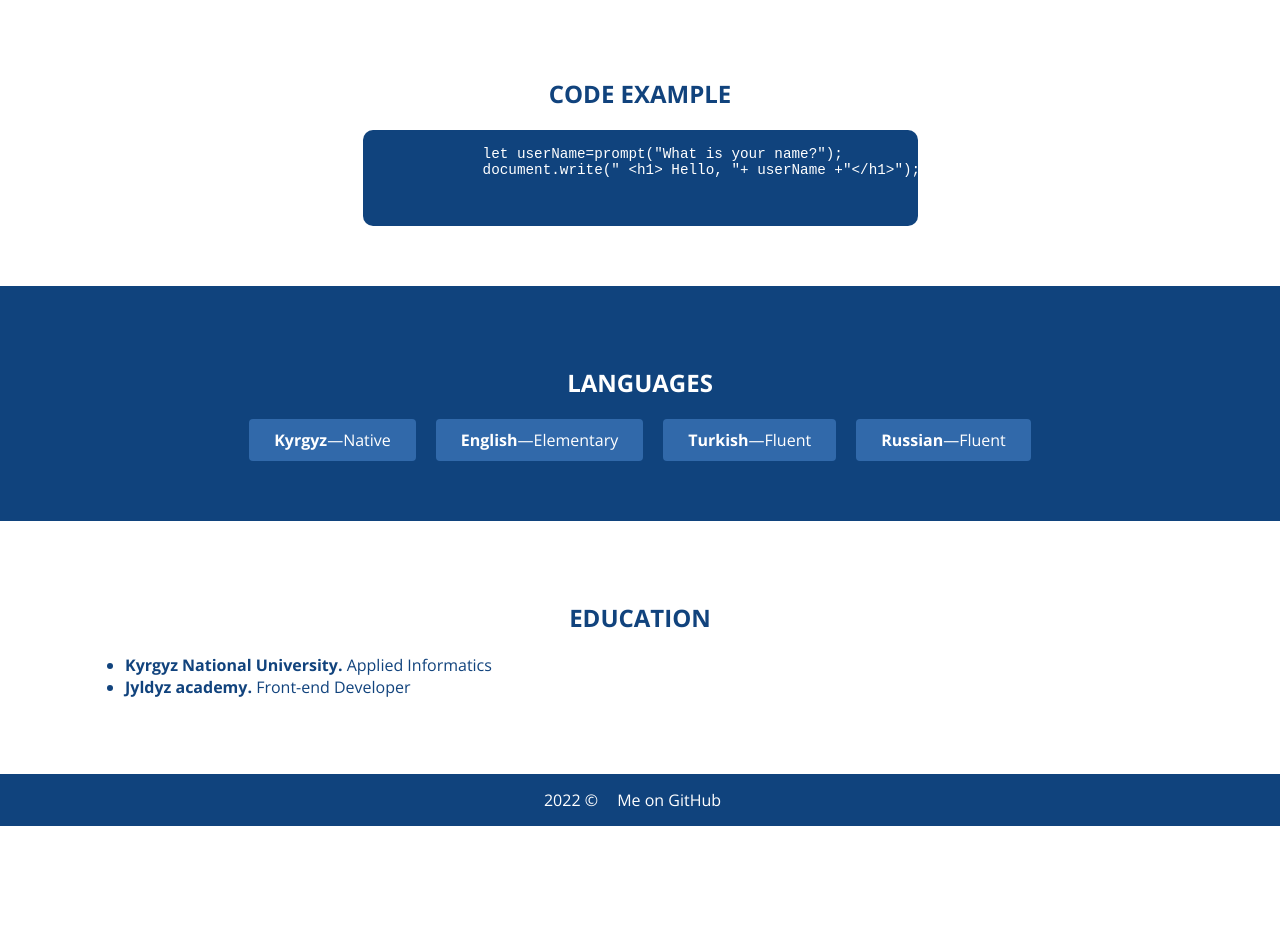
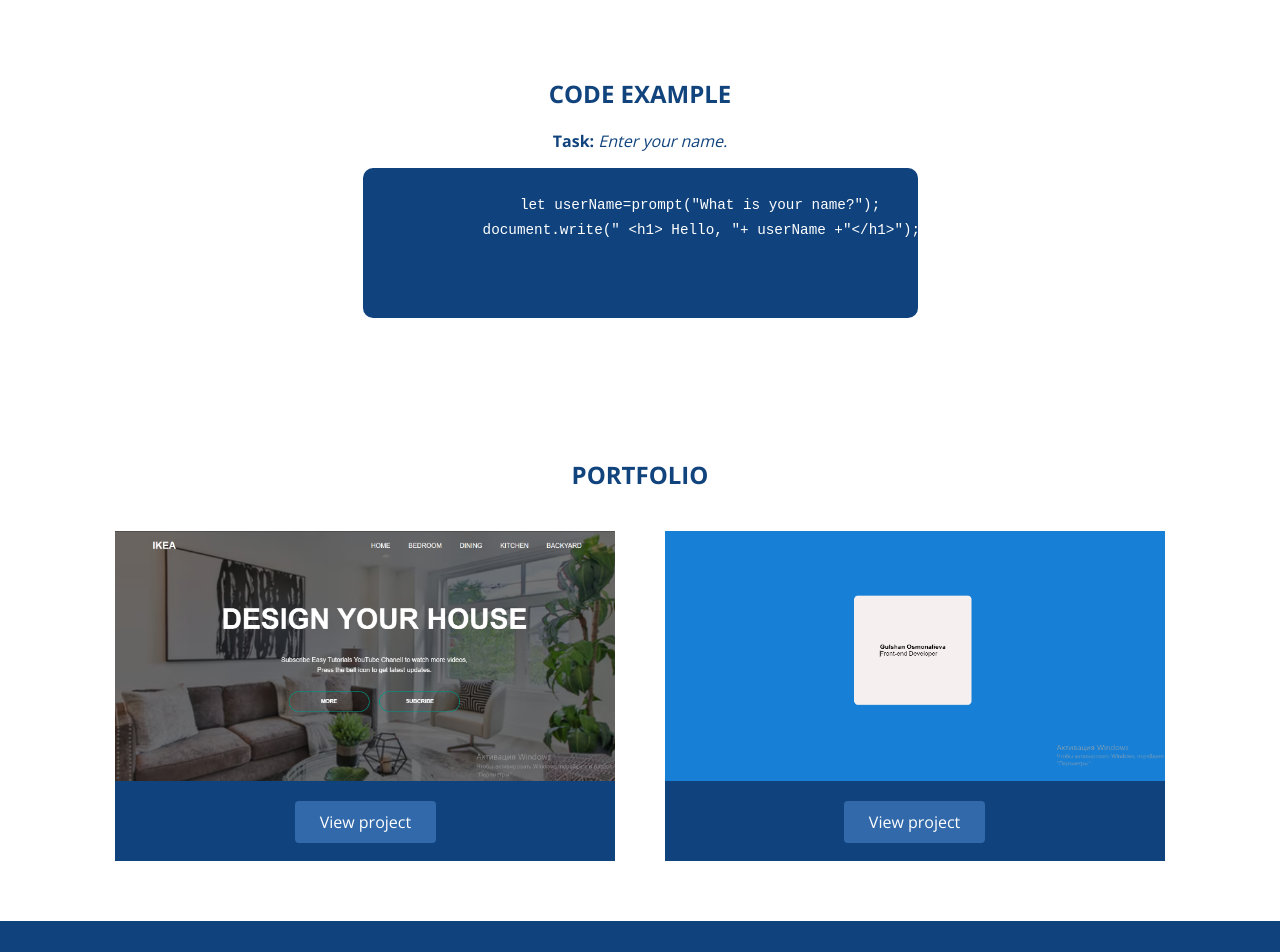
Before and after one commit to gulosmonalieva/Portfolio2, a plain HTML site: page index.html in a window 1280 px wide. Shown: the part 900-1852 px from the top of the page. Before the commit the page ends 1726 px from the top, so only its background shows below. Drawn offline with nearby package versions, Linux system fonts and the light colour scheme.

Commit message:
Update portfolio

```diff
--- a/css/style.css
+++ b/css/style.css
@@ -136,16 +136,69 @@ body {
   background-color: var(--accent-light);
   border-radius: 4px;
 }
+.code-example {
+  text-align: center;
+}
+.code-example p {
+  font-style: italic;
+}
+.code-example b {
+  font-style: normal;
+}
 .code-example pre {
   width: 50%;
+
   margin: 0 auto;
   font-size: 1.1em;
+  line-height: 25px;
   background-color: var(--accent);
   color: var(--accent-white);
   border-radius: 10px;
 }
+.portfolio {
+  text-align: center;
+  border-radius: 4px;
+}
+.portfolio-img {
+  display: flex;
+  justify-content: center;
+  gap: 50px;
+  padding: 20px 0 0;
+}
+.portfolio img {
+  margin-bottom: 0;
+}
+
+.portfolio-left {
+  display: inline-block;
+
+  margin-right: 22px;
+  width: 500px;
+  height: 80px;
+
+  background-color: var(--accent);
+}
+.portfolio-right {
+  display: inline-block;
+
+  margin-left: 23px;
+  background-color: var(--accent);
+  width: 500px;
+  height: 80px;
+}
+.portfolio-left a,
+.portfolio-right a {
+  display: inline-table;
+  margin-top: 20px;
+  text-decoration: none;
+  color: var(--accent-white);
+  background-color: var(--accent-light);
+  padding: 10px 25px;
+  border-radius: 4px;
+}
 .languages {
   background-color: var(--accent);
+
   color: var(--accent-white);
 }
 .languages ul {
@@ -172,12 +225,12 @@ body {
 }
 .footer {
   padding: 15px 0;
-  background-color: var(--accent);
-  color: var(--accent-white);
+
+  color: var(--accent);
   text-align: center;
 }
 .footer a {
   padding: 0 15px;
-  color: var(--accent-white);
+  color: var(--accent);
   text-decoration: none;
 }
--- a/index.html
+++ b/index.html
@@ -100,6 +100,10 @@
       <section id="code" class="code-example section">
         <div class="container">
           <h2 class="section-title">Code Example</h2>
+          <p>
+            <b>Task:</b>
+            Enter your name.
+          </p>
           <pre>
             <code>
               let userName=prompt("What is your name?");
@@ -107,6 +111,34 @@
 
             </code>
           </pre>
+        </div>
+      </section>
+      <section id="portfolio" class="portfolio section">
+        <div class="container">
+          <h2 class="section-title">Portfolio</h2>
+
+          <div class="portfolio-img">
+            <img
+              src="images/home.png"
+              alt="foto home"
+              width="500"
+              height="250"
+            />
+
+            <img
+              src="images/Portfolio.png"
+              alt="foto portfolio"
+              width="500"
+              height="250"
+            />
+          </div>
+
+          <div class="portfolio-left">
+            <a href="https://codepen.io/gulshann/pen/LYOqBLv">View project</a>
+          </div>
+          <div class="portfolio-right">
+            <a href="https://gulosmonalieva.github.io/card/">View project</a>
+          </div>
         </div>
       </section>
       <section id="langueges" class="languages section">
```
Also changed, not shown: images/Portfolio.png (added), images/home.png (added).
